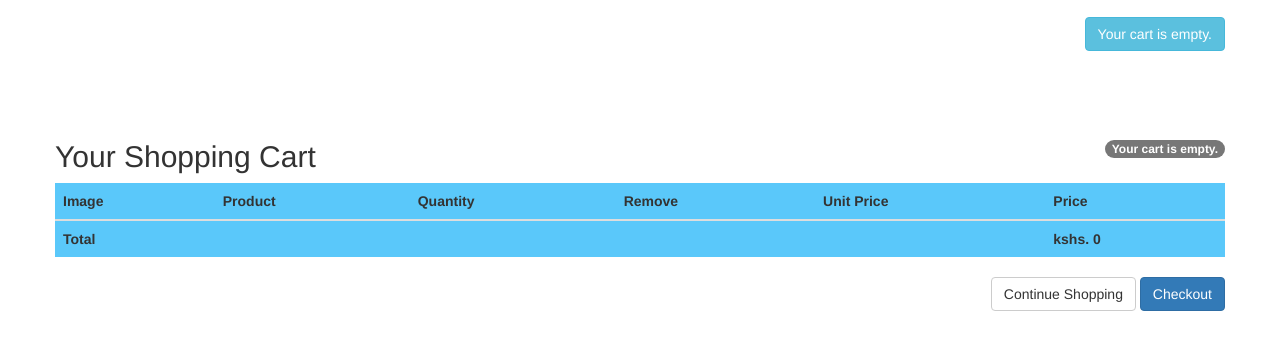
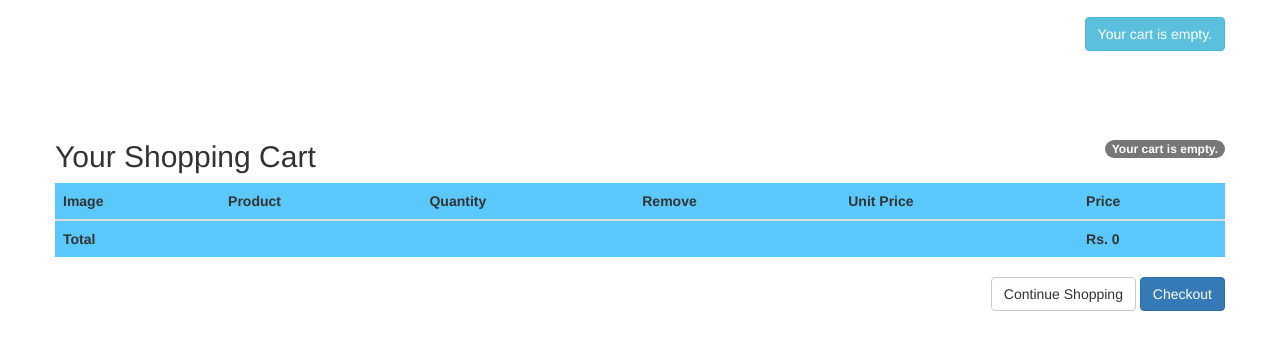
Before and after one commit to saurabhya/Ecommerce_Website_Based_on_Django, a Django app: page /cart in a window 1280 px wide. Shown: the part 51-401 px from the top of the page. Run offline with Django 3.2, Linux system fonts and the light colour scheme; some libraries are stand-ins or nearby versions.

Commit message:
minor change

```diff
--- a/ecommerce/cart/templates/cart/detail.html
+++ b/ecommerce/cart/templates/cart/detail.html
@@ -62,7 +62,7 @@
                 <tr style="background-color: #5AC8FA">
                     <td><b>Total</b></td>
                     <td colspan="4"></td>
-                    <td colspan="num"><b>kshs. {{ cart.get_total_price }}</b></td>
+                    <td colspan="num"><b>Rs. {{ cart.get_total_price }}</b></td>
                 </tr>
                 </tbody>
             </table>
```
Also changed, not shown: ecommerce/db.sqlite3.
